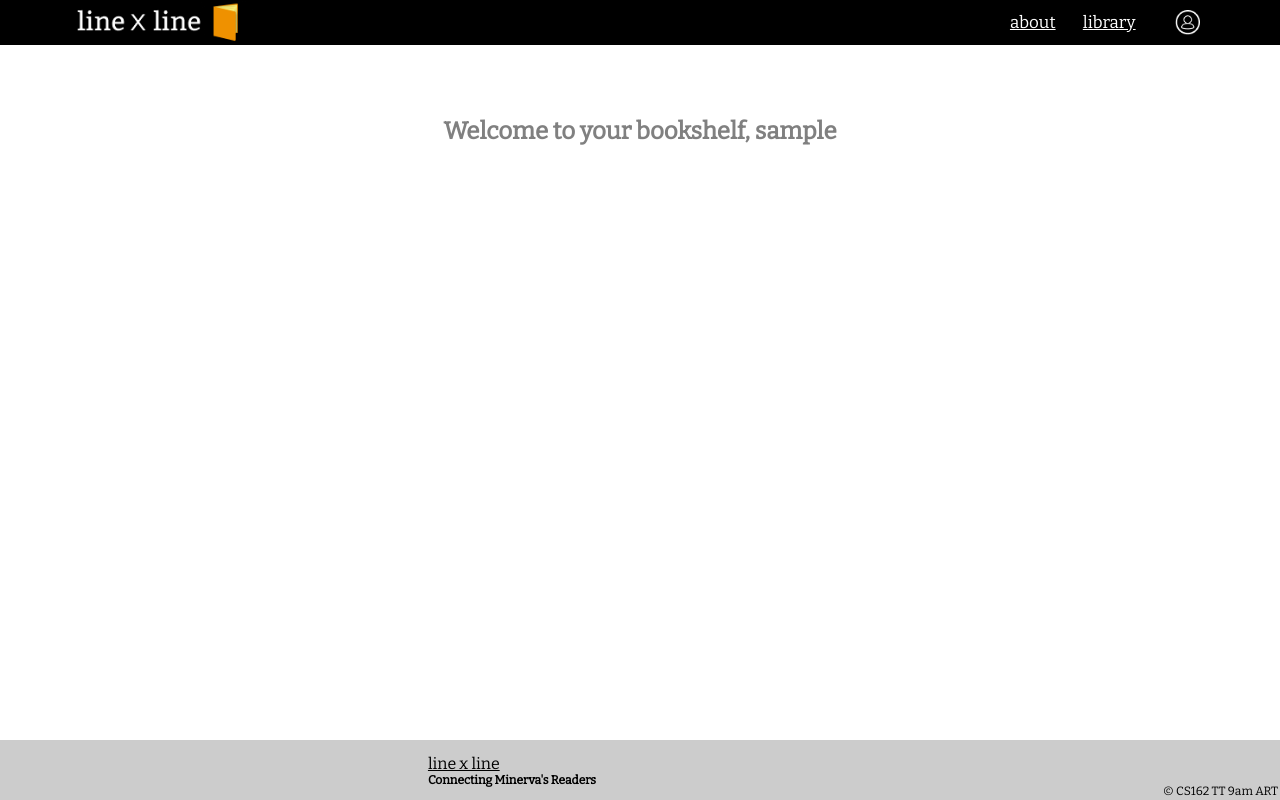
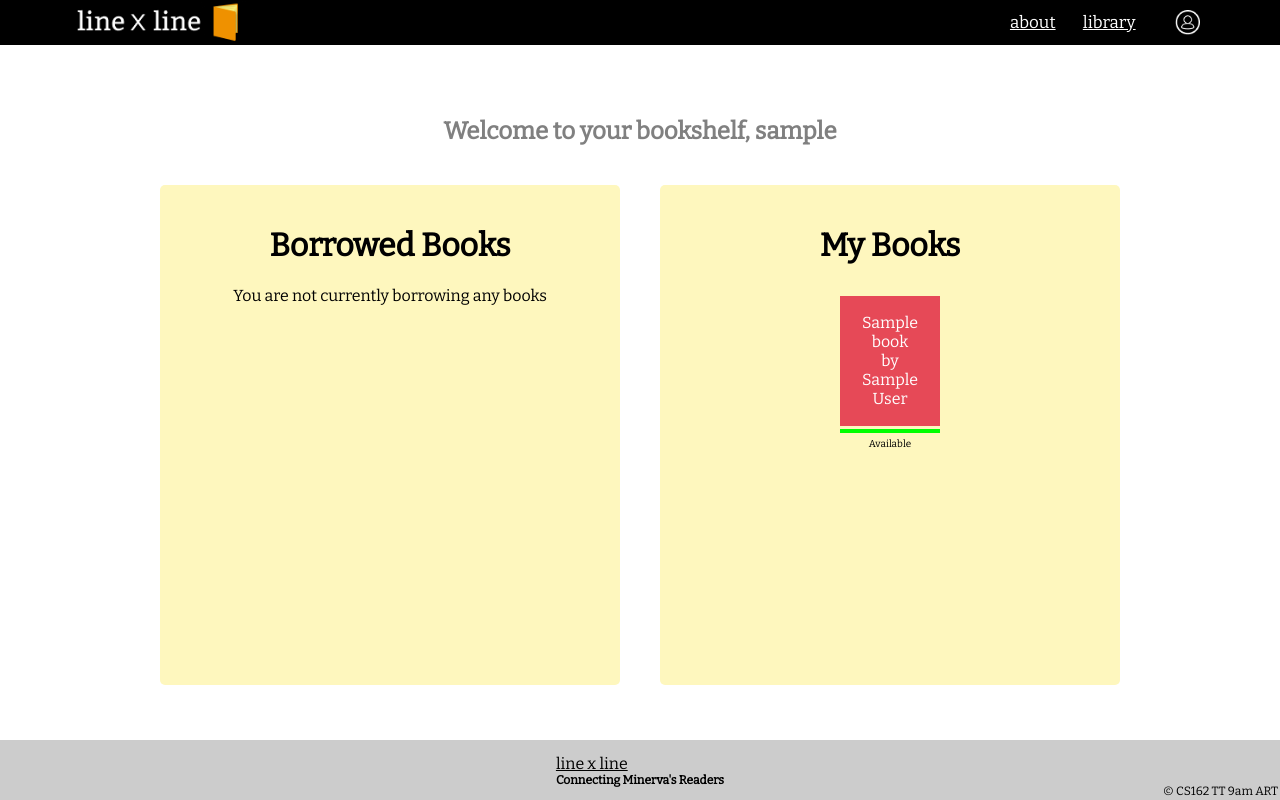
Before and after one commit to hu-ng/book_lending_club, a Flask app: page /user/1 in a window 1280 px wide. Run offline with Flask 2, Linux system fonts and the light colour scheme; a user stored in the database is signed in; tables that the repository leaves empty hold one stand-in row (values such as "Sample post").

Commit message:
Profile styling
Fixed alignment errors, including the positioning of the footer

Added styling to books in the profile page

Added button to return, but no route for returning currently exists

Profile page still requires add/borrow functionality, as well as linking to individual book pages.

```diff
--- a/app/routes.py
+++ b/app/routes.py
@@ -5,11 +5,16 @@ from .forms import RegistrationForm, LoginForm, AddBookForm, RequestForm
 from .models import User, Meta_book, Book, Transaction
 from flask_login import login_user, current_user, logout_user, login_required
 from datetime import date
+from datetime import datetime
 
 @app.route('/')
 def index():
     return render_template('index.html')
 
+
+@app.route('/return_book/<int:id>')
+def return_book(id):
+    raise NotImplementedError
 
 # User profile page
 @app.route('/user/<int:id>')
@@ -22,7 +27,7 @@ def user_profile(id):
     user = User.query.filter_by(id=id).first()
 
     ownedQ = Book.query.filter_by(owner_id=id)
-    borrowedQ = Transaction.query.filter_by(status='out', borrower_id=id)
+    borrowedQ = Transaction.query.filter_by(status='borrower_confirmed', borrower_id=id)
 
     owned = []
     borrowed = []
@@ -31,20 +36,29 @@ def user_profile(id):
         name = Meta_book.query.filter_by(id=book.metabook_id).first().name
         author = Meta_book.query.filter_by(id=book.metabook_id).first().author
 
-        t = Transaction.query.filter_by(status='out', book_id = book.id).first()
+        t = Transaction.query.filter_by(status='borrower_confirmed', book_id = book.id).first()
         if t:
-            status = f'Borrowed by {t.borrower_name}'
+            status = 'out'
+            borrower = User.query.filter_by(id=t.borrower_id).first().username
         else:
-            status = 'Not currently borrowed'
-        owned.append((name,author,status))
+            status = 'in'
+            borrower = None
 
-    for book in borrowedQ:
+
+        owned.append((name,author,status,borrower))
+
+    for t in borrowedQ:
+        today = datetime.now()
+        due = (t.enddate - datetime.now()).days
+
+        book = Book.query.filter_by(id=t.book_id).first()
+
         name = Meta_book.query.filter_by(id=book.metabook_id).first().name
         author = Meta_book.query.filter_by(id=book.metabook_id).first().author
         owner = User.query.filter_by(id=book.owner_id).first().username
         ownerID = User.query.filter_by(id=book.owner_id).first().id
 
-        borrowed.append((name,author,owner,ownerID))
+        borrowed.append((name,author,book.id,due,owner,ownerID))
 
 
     return render_template('profile.html', id=id, user=user, borrowed = borrowed, owned = owned)
--- a/app/static/mainstyles.css
+++ b/app/static/mainstyles.css
@@ -6,6 +6,11 @@ body{
   background-color: #FFF;
   margin: 0;
   font-family: 'Bitter', serif;
+}
+
+.page-container {
+  position: relative;
+  min-height: 100vh;
 }
 
 #page-title {
@@ -88,7 +93,7 @@ body{
 
 #footer {
   display: flex;
-  position: absolute;
+  position: fixed;
   align-items: center;
   justify-content: center;
 
--- a/app/static/profile.css
+++ b/app/static/profile.css
@@ -1,34 +1,87 @@
 #block-container {
 
   position: absolute;
-  background-color: #DDD;
-  display: table;
   left: -9999px;
   right: -9999px;
   margin: auto;
+  display: inline-flex;
 
   width: 95vw;
   max-width: 1000px;
-  height:500px;
-
-  align-items: center;
 
 }
 
 #borrowed, #owned {
-  width: 48%;
-  margin: 1%;
+  width: 46%;
+  margin: 2%;
+  min-height: 500px;
+
+  background-color: #FEF7BE;
+
+  padding: 20px;
+  border-radius: 5px;
+
+}
+
+.book-grid {
+  display: flex;
+  flex-wrap: wrap;
+
+ justify-content: center;
+}
+
+.book-info {
+  width: 100px;
+  height: 130px;
+  margin: 5px;
+  margin-bottom: 3px;
+
+  background-color: rgb(230,73,87);
+
+  padding: 10px;
+
+  color: #fff;
+  position: relative;
+
+  text-align: center;
+
+  display: flex;
+  flex-direction: column;
+  justify-content: center;
+
+}
+
+.content-wrapper {
   display: inline-block;
-  height:500px;
+
+  margin: 0;
+  text-align: center;
+}
+
+.status-green, .status-red {
+  display: block;
+  margin-left: auto;
+  margin-right: auto;
+  margin-bottom: 5px;
+
+  height: 4px;
+  width: 100px;
+}
+
+.status-green {
+  background-color: #0F0;
+}
+
+.status-red {
+  background-color: #F00;
+}
+
+.status {
+  font-size: 10px;
+}
 
 
-  background-color: #EEE;
-
-  padding: 10px;
-  border-radius: 5px;
+.book {
+  text-align: center;
+  margin:5px;
 }
-
-.book{
-  width: 400px;
-  display: inline-block;
-}
--- a/app/templates/base.html
+++ b/app/templates/base.html
@@ -10,6 +10,7 @@
 </head>
 
 <body>
+<div class = 'page-container'>
   <div id='navbar'>
     <a href="{{ url_for('index') }}" id='logo'> <img src = '../static/resources/logo.png' ></img></a>
     {% if current_user.is_authenticated %}
@@ -47,12 +48,7 @@
       <a href = "{{ url_for('index') }}">line x line</a></br>
       <p>Connecting Minerva's Readers</p>
     </div>
-    <div id = "footer-social">
-      <img src = "../static/resources/youtube.svg"></img>
-      <img src = "../static/resources/twitter.svg"></img>
-      <img src = "../static/resources/facebook.svg"></img>
-      <img src = "../static/resources/instagram.svg"></img>
-    </div>
   </div>
+</div>
 </body>
 </html>
--- a/app/templates/profile.html
+++ b/app/templates/profile.html
@@ -2,7 +2,7 @@
 
 {% block head %}
     <link rel="stylesheet" href= "{{ url_for('static',filename='profile.css') }}">
-    <title> {{ current_user.id }} </title>
+    <title> {{ user.username }}'s Profile </title>
 
 {% endblock %}
 
@@ -13,33 +13,71 @@
 
   <div id = 'block-container'>
     <div id=borrowed>
-      <h1> Borrowed Books </h1>
-      {% for name, author, owner, ownerID in borrowed %}
-        <div id = 'book'>
-          {{ name }} <br>
-          {{ author }} <br>
-          {{ owner }} <br>
+      <h1 align = 'center'> Borrowed Books </h1>
+      <div class = 'book-grid'>
+      {% for name, author, bookid, due, owner, ownerID in borrowed %}
+        <div class = 'book'>
+          <div class = 'book-info'>
+            <div class = 'content-wrapper'>
+              <p>{{ name }}
+                 <br>
+              by
+                <br>
+              {{ author }}</p>
+            </div>
+          </div>
+
+          <div class = 'status'>
+            {% if (due < 0 ) %}
+              <div class = 'status-red'></div>
+              Due {{-due}} days ago
+            {% else %}
+              <div class = 'status-green'></div>
+              Due in {{due}} days
+            {% endif %}
+            <br>
+            <a href = "{{ url_for('return_book',id=bookid) }}"> Return </a>
+          </div>
         </div>
       {% else %}
         <div id = 'empty'>
           You are not currently borrowing any books
         </div>
       {% endfor %}
+      </div>
     </div>
 
     <div id=owned>
-      <h1> My Books </h1>
-      {% for name, author, status in owned %}
-        <div id = 'book'>
-          {{ name }} <br>
-          {{ author }} <br>
-          {{ status }}
+      <h1 align = 'center'> My Books </h1>
+      <div class = 'book-grid'>
+      {% for name, author, status, borrower in owned %}
+        <div class = 'book'>
+          <div class = 'book-info'>
+            <div class = 'content-wrapper'>
+              <p>{{ name }}
+                 <br>
+              by
+                <br>
+              {{ author }}</p>
+            </div>
+          </div>
+
+          <div class = 'status'>
+            {% if status == 'out' %}
+              <div class = 'status-red'></div>
+              Borrowed by {{ borrower }}
+            {% elif status == 'in' %}
+              <div class = 'status-green'></div>
+              Available
+            {% endif %}
+          </div>
         </div>
       {% else %}
         <div id = 'empty'>
           You do not currently own any books
         </div>
       {% endfor %}
+      </div>
     </div>
   </div>
 {% endblock %}
```
